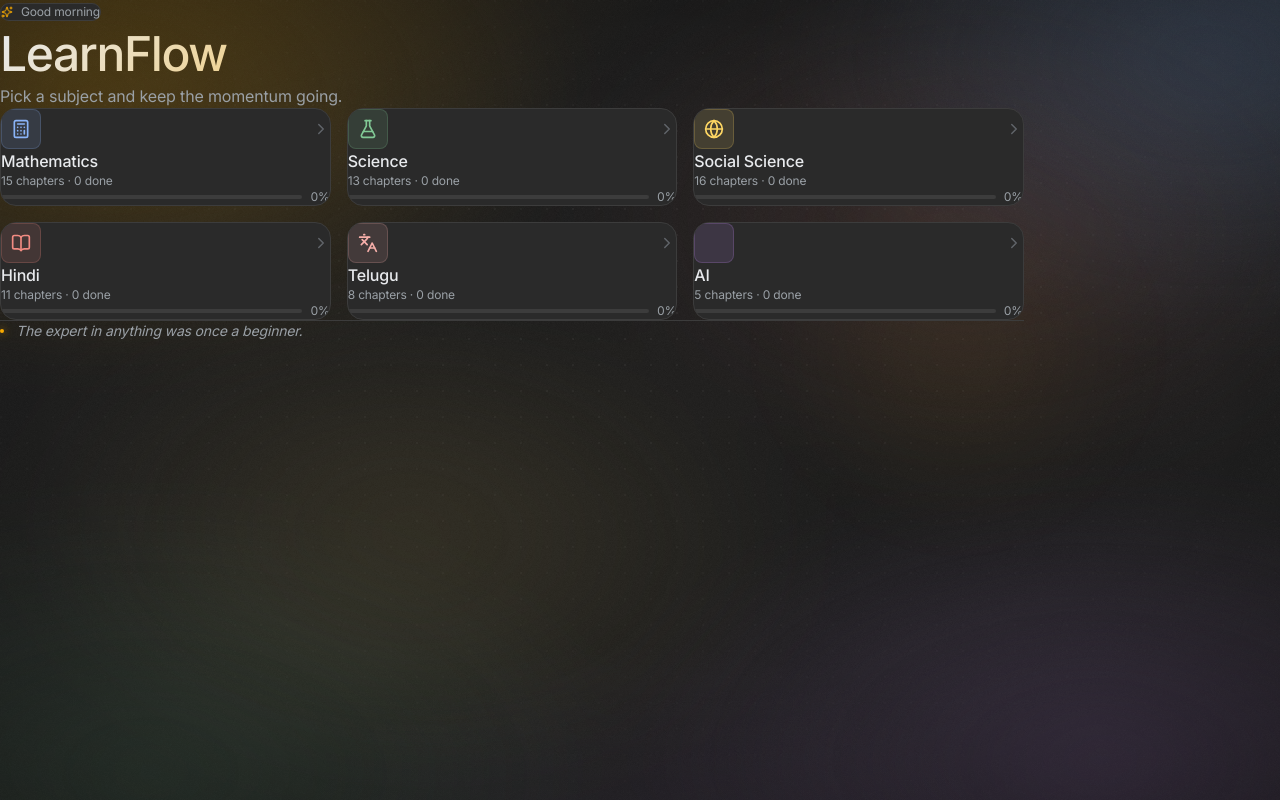
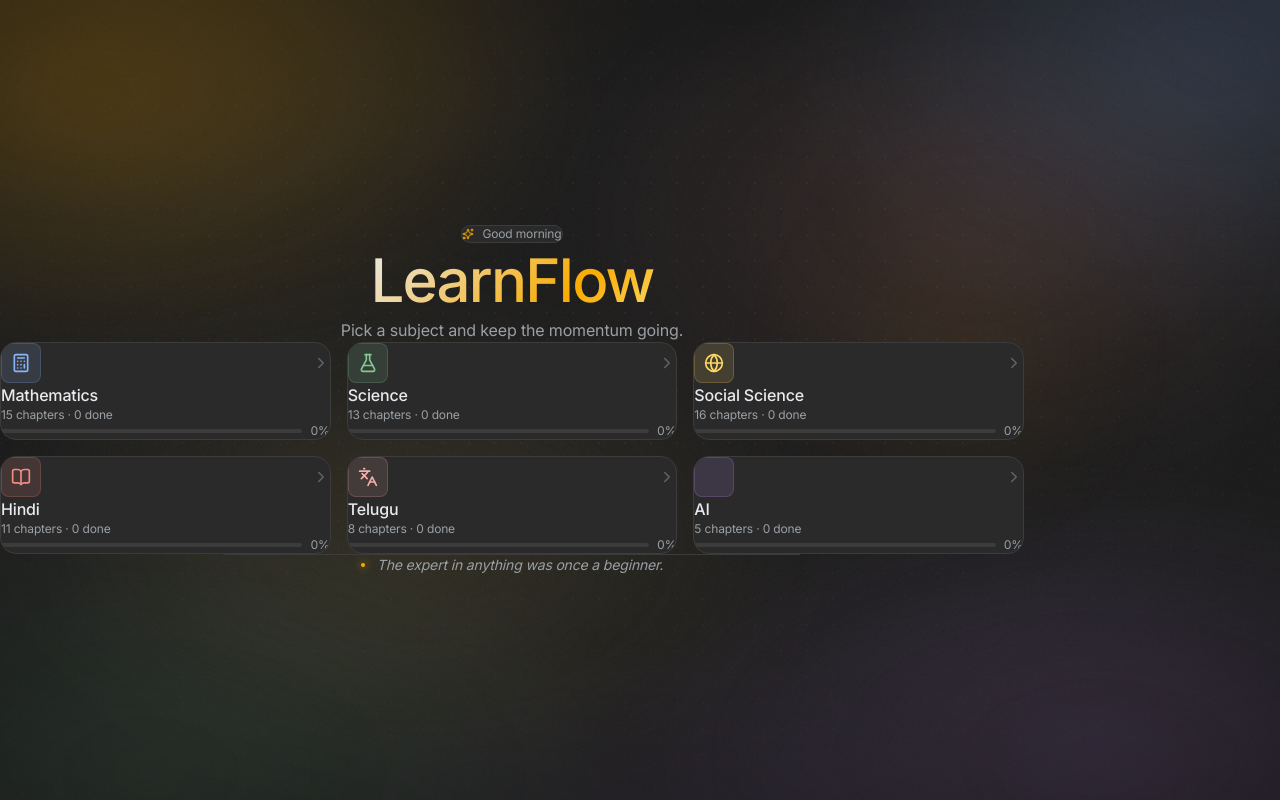
Before and after one commit to Veeraj-1311/study-app, a React (Vite) app: page / in a window 1280 px wide. Built offline with nearby package versions, Linux system fonts and the light colour scheme.

Commit message:
polish: center Home content vertically and horizontally — greeting/title/subtitle/quote all text-center, larger hero (5xl/6xl), flex-justify-center column on min-h-screen

```diff
--- a/src/pages/Home.jsx
+++ b/src/pages/Home.jsx
@@ -157,19 +157,19 @@ export default function Home() {
           }}
         />
 
-        <div className="relative max-w-5xl mx-auto px-6 py-12 sm:py-16">
+        <div className="relative min-h-screen flex flex-col items-center justify-center max-w-5xl mx-auto px-6 py-16">
           <motion.header
             initial={{ opacity: 0, y: -8 }}
             animate={{ opacity: 1, y: 0 }}
             transition={{ duration: 0.5, ease: 'easeOut' }}
-            className="mb-12"
+            className="mb-12 flex flex-col items-center text-center"
           >
-            <div className="inline-flex items-center gap-2 px-3 py-1 rounded-full mb-4" style={{ backgroundColor: '#2a2a2a', border: '1px solid #3c3c3c' }}>
+            <div className="inline-flex items-center gap-2 px-3 py-1 rounded-full mb-5" style={{ backgroundColor: '#2a2a2a', border: '1px solid #3c3c3c' }}>
               <Sparkles size={12} style={{ color: '#f9ab00' }} />
               <span className="text-xs" style={{ color: '#9aa0a6' }}>{greeting}</span>
             </div>
             <h1
-              className="text-4xl sm:text-5xl font-medium tracking-tight leading-tight"
+              className="text-5xl sm:text-6xl font-medium tracking-tight leading-tight"
               style={{
                 letterSpacing: '-0.03em',
                 backgroundImage: 'linear-gradient(135deg, #e8eaed 0%, #f9ab00 70%, #fdd663 100%)',
@@ -180,12 +180,12 @@ export default function Home() {
             >
               LearnFlow
             </h1>
-            <p className="text-base mt-2 max-w-xl" style={{ color: '#9aa0a6' }}>
+            <p className="text-base mt-3 max-w-md" style={{ color: '#9aa0a6' }}>
               Pick a subject and keep the momentum going.
             </p>
           </motion.header>
 
-          <div className="grid grid-cols-1 sm:grid-cols-2 lg:grid-cols-3 gap-4 mb-16">
+          <div className="grid grid-cols-1 sm:grid-cols-2 lg:grid-cols-3 gap-4 mb-12 w-full">
             {subjects.map(([subjectId, subject], index) => (
               <SubjectCard
                 key={subjectId}
@@ -201,7 +201,7 @@ export default function Home() {
             initial={{ opacity: 0 }}
             animate={{ opacity: 1 }}
             transition={{ delay: 0.6, duration: 0.6 }}
-            className="border-t pt-8 flex items-center gap-3"
+            className="pt-6 flex items-center justify-center gap-3 w-full max-w-xl border-t"
             style={{ borderColor: '#3c3c3c' }}
           >
             <div className="w-1 h-1 rounded-full" style={{ backgroundColor: '#f9ab00', boxShadow: '0 0 8px #f9ab00' }} />
@@ -212,7 +212,7 @@ export default function Home() {
                 animate={{ opacity: 1, x: 0 }}
                 exit={{ opacity: 0, x: 4 }}
                 transition={{ duration: 0.4 }}
-                className="text-sm"
+                className="text-sm text-center"
                 style={{ color: '#9aa0a6', fontStyle: 'italic' }}
               >
                 {quotes[quoteIndex]}
```
